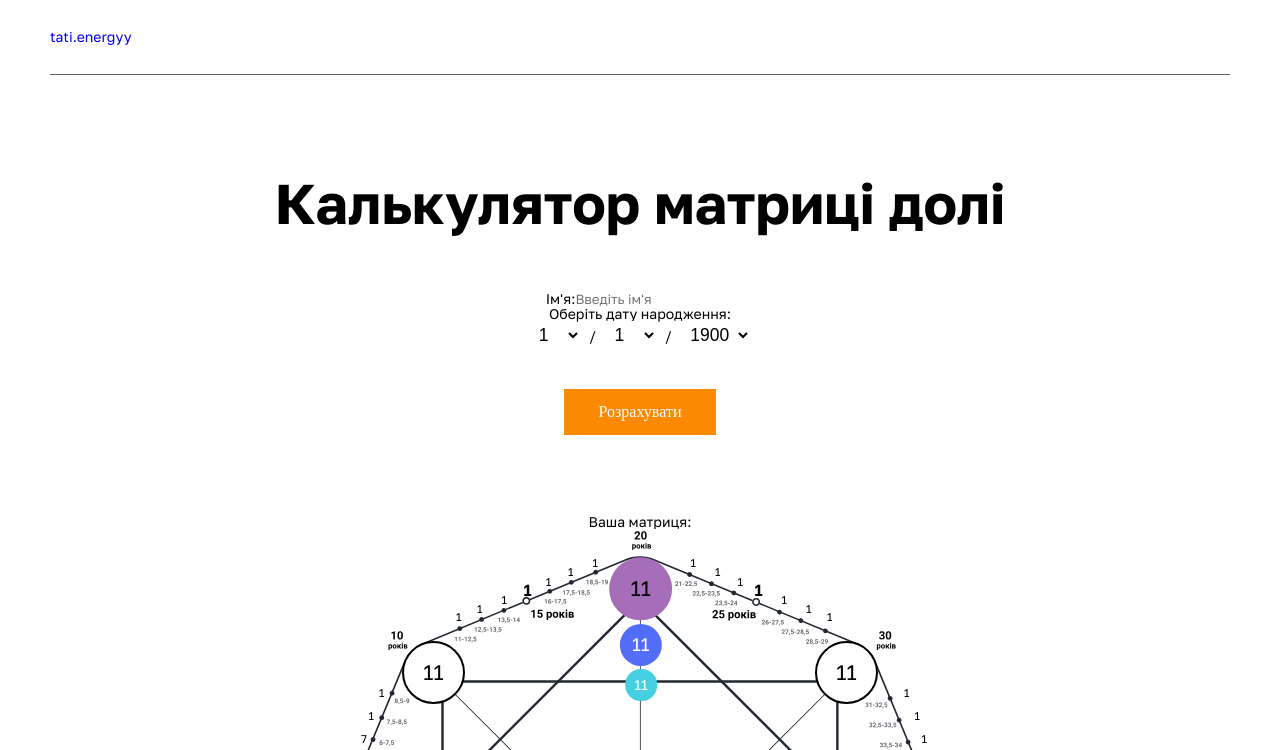
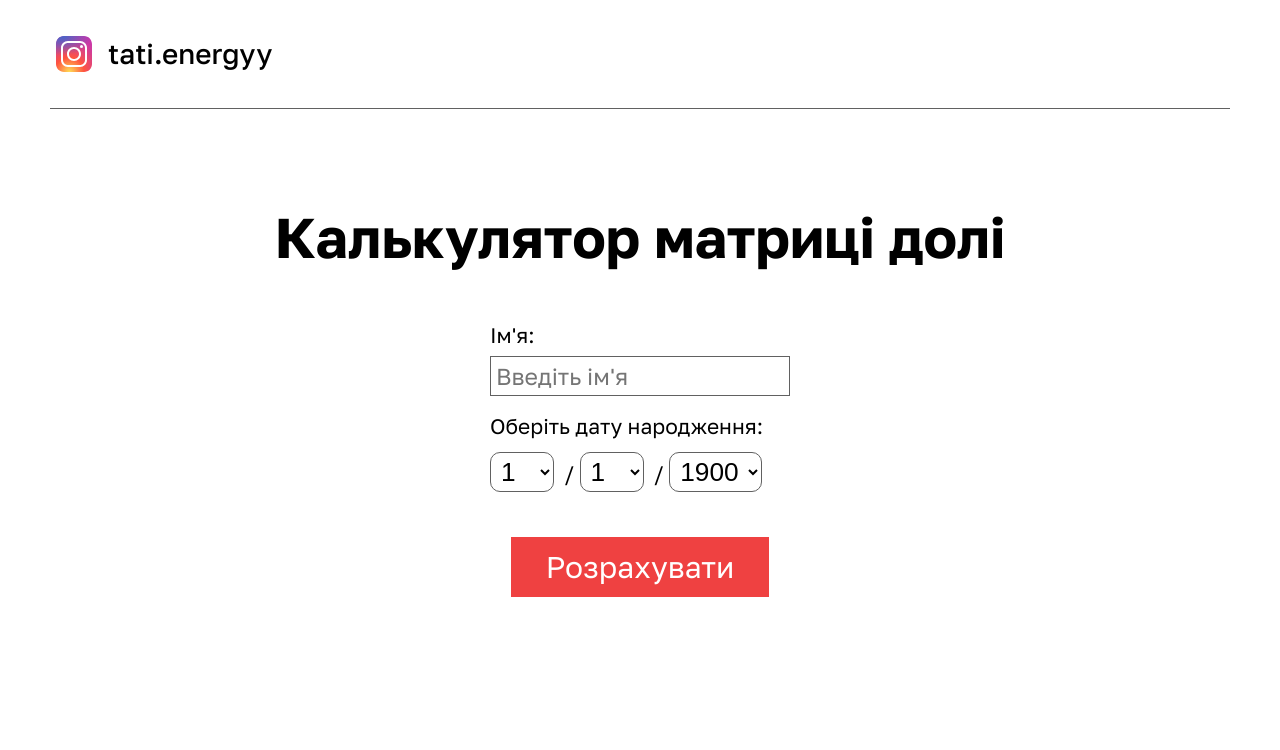
Before and after one commit to thetraining/matrix-soul, a plain HTML site: page index.html in a window 1280 px wide. Shown: the top 750 px of the page. Drawn offline with Linux system fonts and the light colour scheme.

Commit message:
Update style.css

```diff
--- a/css/style.css
+++ b/css/style.css
@@ -60,11 +60,43 @@ body {
 .main__title {
     font-size: 4em;
     font-weight: bold;
+    width: 100%;
+    text-align: center;
+}
+
+.insta_link {
+    font-size: 2em;
+    color: #000;
+    font-weight: 500;
+    display: flex;
+    align-items: center;
+    transition: all 0.3s ease;
+}
+
+.insta_link:hover {
+    opacity: 0.7;
+}
+
+.insta_link::before {
+    content: '';
+    display: inline-block;
+    width: 48px;
+    height: 48px;
+    background: url(../img/insta.svg);
+    margin-right: 10px;
 }
 
 .main__matrix_image {
     max-width: 700px;
     position: relative;
+    display: none;
+    margin-top: 50px;
+}
+
+.matrix__text {
+    font-size: 2em;
+    font-weight: 500;
+    display: none;
 }
 
 .main__matrix_image img {
@@ -79,23 +111,48 @@ body {
     max-width: 300px;
     margin: 60px auto;
     margin-bottom: 40px;
+    font-size: 1.5em;
 }
 
-.input_data > div {
+.data_name {
     display: flex;
-    justify-content: center;
-    align-items: center;
+    flex-direction: column;
+}
+
+.data_name label, #uname {
+    width: 100%;
+}
+
+#uname {
+    margin-top: 10px;
+    border: 1px solid rgb(97, 97, 97);
+    font-size: 1.1em;
+    padding: 5px;
+}
+
+.birthday_date {
+    margin-top: 20px;
+    display: flex;
+}
+
+.birthday_date label {
+    width: 100%;
+}
+
+.birthday_select {
+    margin-top: 10px;
+    width: 100%;
 }
 
 .input_data select {
-    border: none;
+    border: 1px solid rgb(97, 97, 97);
     outline: none;
     background-color: #fff;
     width: fit-content;
     padding: 3px 6px;
     border-radius: 20px;
     border-radius: 10px;
-    margin: 0 5px;
+    margin: 5px 5px 5px 0;
     font-size: 1.25em;
 }
 
@@ -106,12 +163,12 @@ body {
     flex-wrap: wrap;
 }
 .button {
-    font-family: "FuturaStdHeavy", "Forum";
+    font-family: "Golos Text", sans-serif;
     width: fit-content;
     margin: 40px auto;
-    font-size: 16px;
+    font-size: 30px;
     cursor: pointer;
-    background-color: #fb8902;
+    background-color: #ef4141;
     max-width: 300px;
     padding: 10px 30px;
     color: #fff;
@@ -119,7 +176,7 @@ body {
     justify-content: center;
     align-items: center;
     transition: ease-in 0.3s;
-    border: #fb8902 solid 5px;
+    border: #ef4141 solid 5px;
     box-sizing: border-box;
     -webkit-touch-callout: none;
     -webkit-user-select: none;
@@ -127,6 +184,11 @@ body {
     -moz-user-select: none;
     -ms-user-select: none;
     user-select: none;
+}
+
+.button:hover {
+    opacity: 0.7;
+    transform: scale(1.1);
 }
 
 .main_circle {
@@ -674,9 +736,18 @@ body {
     .main_circle_small {
         font-size: 70%;
     }
+
+    .main__title {
+        font-size: 3.3em;
+    }
 }
 
-@media (max-width: 370px) {
+@media (max-width: 390px) {
+
+    .main__title {
+        font-size: 3em;
+    }
+
     .year_element {
         font-size: 30%;
     }
@@ -691,6 +762,26 @@ body {
 
     .main_circle_small {
         font-size: 50%;
+    }
+}
+
+@media(max-width: 370px) {
+    .main__title {
+        font-size: 2.5em;
+    }
+
+    .button {
+        font-size: 20px;
+    }
+}
+
+@media(max-width: 320px) {
+    .main__title {
+        font-size: 2em;
+    }
+
+    .insta_link {
+        font-size: 1.5em;
     }
 }
 
```
